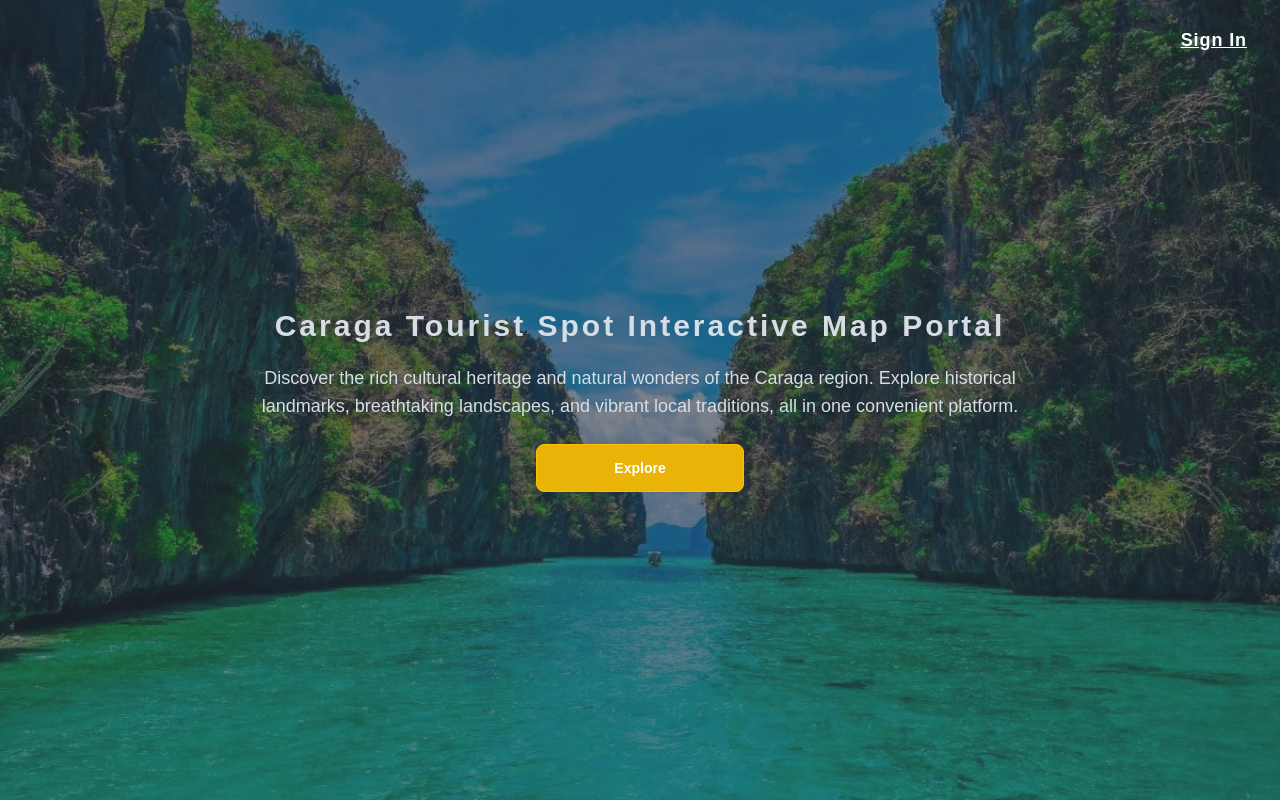
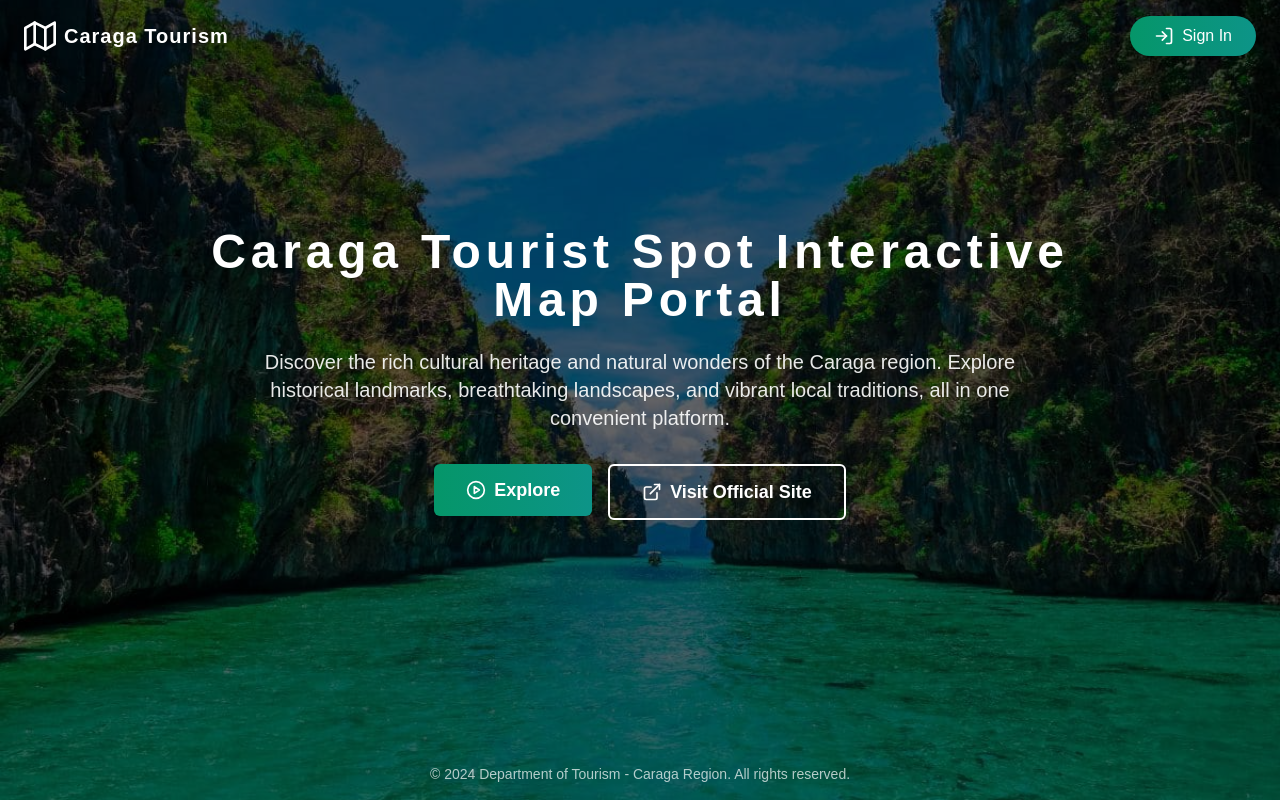
Before and after one commit to marcgerasmio/CTSIMP_Frontend, a React (Vite) app: page / in a window 1280 px wide. Built offline with nearby package versions, Linux system fonts and the light colour scheme.

Commit message:
enhancing overall ui  80%..

```diff
--- a/src/components/Auth/Home.jsx
+++ b/src/components/Auth/Home.jsx
@@ -1,42 +1,128 @@
-import { NavLink } from "react-router-dom";
+import { NavLink } from "react-router-dom"
 
 const Home = () => {
   return (
-    <>
-      <div
-        className="hero min-h-screen relative"
-        style={{ backgroundImage: "url(bg.jpg)", fontFamily: "'Lexend', sans-serif" }}
-      >
-        {/* Add top-right link button */}
+    <div
+      className="min-h-screen relative flex flex-col"
+      style={{
+        backgroundImage: "url(bg.jpg)",
+        backgroundSize: "cover",
+        backgroundPosition: "center",
+        fontFamily: "'Lexend', sans-serif",
+      }}
+    >
+      {/* Navigation */}
+      <header className="absolute w-full z-10 px-6 py-4 flex justify-between items-center">
+        <div className="flex items-center">
+          {/* Map Icon */}
+          <svg
+            xmlns="http://www.w3.org/2000/svg"
+            className="h-8 w-8 text-white mr-2"
+            viewBox="0 0 24 24"
+            fill="none"
+            stroke="currentColor"
+            strokeWidth="2"
+            strokeLinecap="round"
+            strokeLinejoin="round"
+          >
+            <polygon points="1 6 1 22 8 18 16 22 23 18 23 2 16 6 8 2 1 6"></polygon>
+            <line x1="8" y1="2" x2="8" y2="18"></line>
+            <line x1="16" y1="6" x2="16" y2="22"></line>
+          </svg>
+          <span className="text-white font-bold text-xl tracking-wider">Caraga Tourism</span>
+        </div>
+
         <NavLink
           to="/auth"
-          className="absolute top-4 right-4 btn btn-link font-bold text-white text-lg tracking-wider"
+          className="px-6 py-2 rounded-full bg-gradient-to-r from-emerald-600 to-teal-600 hover:from-emerald-700 hover:to-teal-700 text-white font-medium transition-all duration-200 shadow-md flex items-center"
         >
+          <svg
+            xmlns="http://www.w3.org/2000/svg"
+            className="h-5 w-5 mr-2"
+            viewBox="0 0 24 24"
+            fill="none"
+            stroke="currentColor"
+            strokeWidth="2"
+            strokeLinecap="round"
+            strokeLinejoin="round"
+          >
+            <path d="M15 3h4a2 2 0 0 1 2 2v14a2 2 0 0 1-2 2h-4"></path>
+            <polyline points="10 17 15 12 10 7"></polyline>
+            <line x1="15" y1="12" x2="3" y2="12"></line>
+          </svg>
           Sign In
         </NavLink>
+      </header>
 
-        <div className="hero-overlay bg-opacity-60"></div>
-        <div className="hero-content text-neutral-content text-center">
-          <div className="w-2/3">
-            <h1 className="mb-5 text-3xl font-extrabold tracking-widest">
-              Caraga Tourist Spot Interactive Map Portal
-            </h1>
-            <p className="mb-6 text-lg">
-              Discover the rich cultural heritage and natural wonders of the
-              Caraga region. Explore historical landmarks, breathtaking
-              landscapes, and vibrant local traditions, all in one convenient
-              platform.
-            </p>
+      {/* Hero Overlay */}
+      <div className="absolute inset-0 bg-black bg-opacity-60"></div>
+
+      {/* Main Content */}
+      <div className="relative z-10 flex-1 flex items-center justify-center px-4">
+        <div className="max-w-4xl text-center">
+          <h1 className="text-3xl md:text-4xl lg:text-5xl font-extrabold tracking-widest text-white mb-6 leading-tight">
+            Caraga Tourist Spot Interactive Map Portal
+          </h1>
+
+          <p className="text-lg md:text-xl text-white/90 mb-8 max-w-3xl mx-auto">
+            Discover the rich cultural heritage and natural wonders of the Caraga region. Explore historical landmarks,
+            breathtaking landscapes, and vibrant local traditions, all in one convenient platform.
+          </p>
+
+          <div className="flex flex-col sm:flex-row gap-4 justify-center">
             <NavLink to="/carousel">
-              <button className="btn btn-warning bg-yellow-500 font-bold text-white w-1/4">
+              <button className="px-8 py-3 rounded-md bg-gradient-to-r from-emerald-600 to-teal-600 hover:from-emerald-700 hover:to-teal-700 text-white font-bold text-lg transition-all duration-200 shadow-lg flex items-center justify-center">
+                <svg
+                  xmlns="http://www.w3.org/2000/svg"
+                  className="h-5 w-5 mr-2"
+                  viewBox="0 0 24 24"
+                  fill="none"
+                  stroke="currentColor"
+                  strokeWidth="2"
+                  strokeLinecap="round"
+                  strokeLinejoin="round"
+                >
+                  <circle cx="12" cy="12" r="10"></circle>
+                  <polygon points="10 8 16 12 10 16 10 8"></polygon>
+                </svg>
                 Explore
               </button>
             </NavLink>
+
+            <a
+              href="https://beta.tourism.gov.ph"
+              target="_blank"
+              rel="noopener noreferrer"
+              className="px-8 py-3 rounded-md bg-transparent border-2 border-white hover:bg-white/10 text-white font-bold text-lg transition-all duration-200 flex items-center justify-center"
+            >
+              <svg
+                xmlns="http://www.w3.org/2000/svg"
+                className="h-5 w-5 mr-2"
+                viewBox="0 0 24 24"
+                fill="none"
+                stroke="currentColor"
+                strokeWidth="2"
+                strokeLinecap="round"
+                strokeLinejoin="round"
+              >
+                <path d="M18 13v6a2 2 0 0 1-2 2H5a2 2 0 0 1-2-2V8a2 2 0 0 1 2-2h6"></path>
+                <polyline points="15 3 21 3 21 9"></polyline>
+                <line x1="10" y1="14" x2="21" y2="3"></line>
+              </svg>
+              Visit Official Site
+            </a>
           </div>
         </div>
       </div>
-    </>
-  );
-};
 
-export default Home;
+      {/* Footer */}
+      <footer className="relative z-10 py-4 text-center text-white/70">
+        <p className="text-sm">
+          © {new Date().getFullYear()} Department of Tourism - Caraga Region. All rights reserved.
+        </p>
+      </footer>
+    </div>
+  )
+}
+
+export default Home
```
